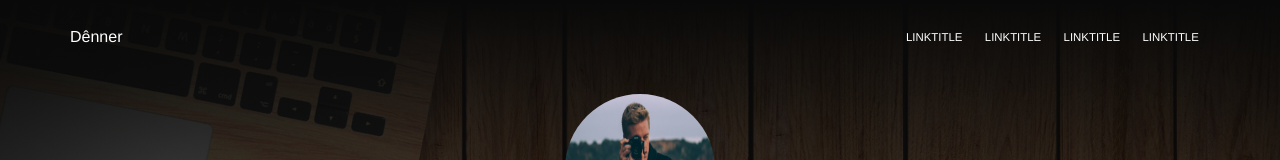
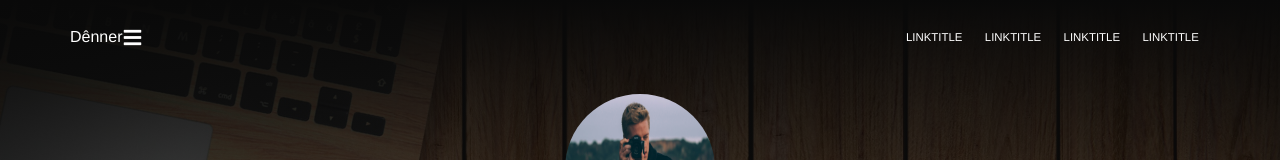
Before and after one commit to dennerrondinely/dennerrondinely.github.io, a Vue app: page / in a window 1280 px wide. Shown: the top 160 px of the page. Built offline with nearby package versions, Linux system fonts and the light colour scheme.

Commit message:
adicionado btn

```diff
--- a/src/layout/mainNavbar.vue
+++ b/src/layout/mainNavbar.vue
@@ -5,7 +5,10 @@
         <router-link :to="{name: 'index'}" tag="a" class="nav-bar--link">Dênner</router-link>
       </div>
       <div class="navigation">
-        <ul class="navigation-nav">
+        <div :class="{'btn-menu': true, 'btn-show': button}" @click="ativaMenu">
+          <i class="fas fa-bars"></i>
+        </div>
+        <ul :class="{'navigation-nav': true, 'navigation-nav-show': !button}">
           <li class="nav-item">
             <router-link :to="{name: ''}" tag="a">LinkTitle</router-link>
           </li>
@@ -18,6 +21,9 @@
           <li class="nav-item">
             <router-link :to="{name: ''}" tag="a">LinkTitle</router-link>
           </li>
+          <div :class="{ 'btn-close': true}" @click="ativaMenu">
+            <i class="fas fa-times"></i>
+          </div>
         </ul>
       </div>
     </div>
@@ -28,18 +34,23 @@
 export default {
   data() {
     return {
-      background: "transparent"
+      background: "transparent",
+      button: true
     };
   },
   methods: {
+    ativaMenu() {
+      this.button = !this.button;
+    },
     handleScroll(evt, el) {
       if (window.scrollY > 50) {
-       this.background = 'linear-gradient(0deg, rgba(44, 44, 44, 0.2), #090909)'
+        this.background =
+          "linear-gradient(0deg, rgba(44, 44, 44, 0.2), #090909)";
       } else {
-        this.background = 'transparent'
+        this.background = "transparent";
       }
-    },
-  },
+    }
+  }
 };
 </script>
 
@@ -58,7 +69,7 @@ export default {
   margin-bottom: 20px;
   background-color: transparent;
   z-index: 1;
-  transition: .75s;
+  transition: 0.75s;
   .container {
     width: 100%;
     max-width: 1140px;
@@ -80,6 +91,20 @@ export default {
       display: flex;
       flex-basis: auto;
       background: transparent;
+      .btn-menu {
+        height: 20px;
+        width: 20px;
+        color: #fff;
+        font-size: 20px;
+        cursor: pointer;
+        display: none;
+      }
+      .btn-show {
+        display: block;
+      }
+      .btn-close {
+        display: none;
+      }
       .navigation-nav {
         margin-top: 0;
         display: flex;
@@ -113,4 +138,35 @@ export default {
     }
   }
 }
+@media screen and (max-width: 1000px) {
+  .navigation {
+    display: flex;
+    justify-content: flex-end;
+  }
+  .btn-close {
+    display: block !important;
+    z-index: 1;
+    color: #fff;
+    font-size: 20px;
+    cursor: pointer;
+  }
+  .navigation-nav {
+    position: absolute;
+    background: rgba(0, 0, 0, 0)
+      linear-gradient(0deg, rgba(44, 44, 44, 0.2), rgb(9, 9, 9)) repeat scroll
+      0% 0%;
+    right: 0;
+    top: -100vh;
+    height: 100vh;
+    width: 100vw;
+    transition: 0.5s;
+  }
+  .navigation-nav-show {
+    display: flex !important;
+    flex-direction: column !important;
+    position: absolute;
+    right: 0;
+    top: 0;
+  }
+}
 </style>
```
